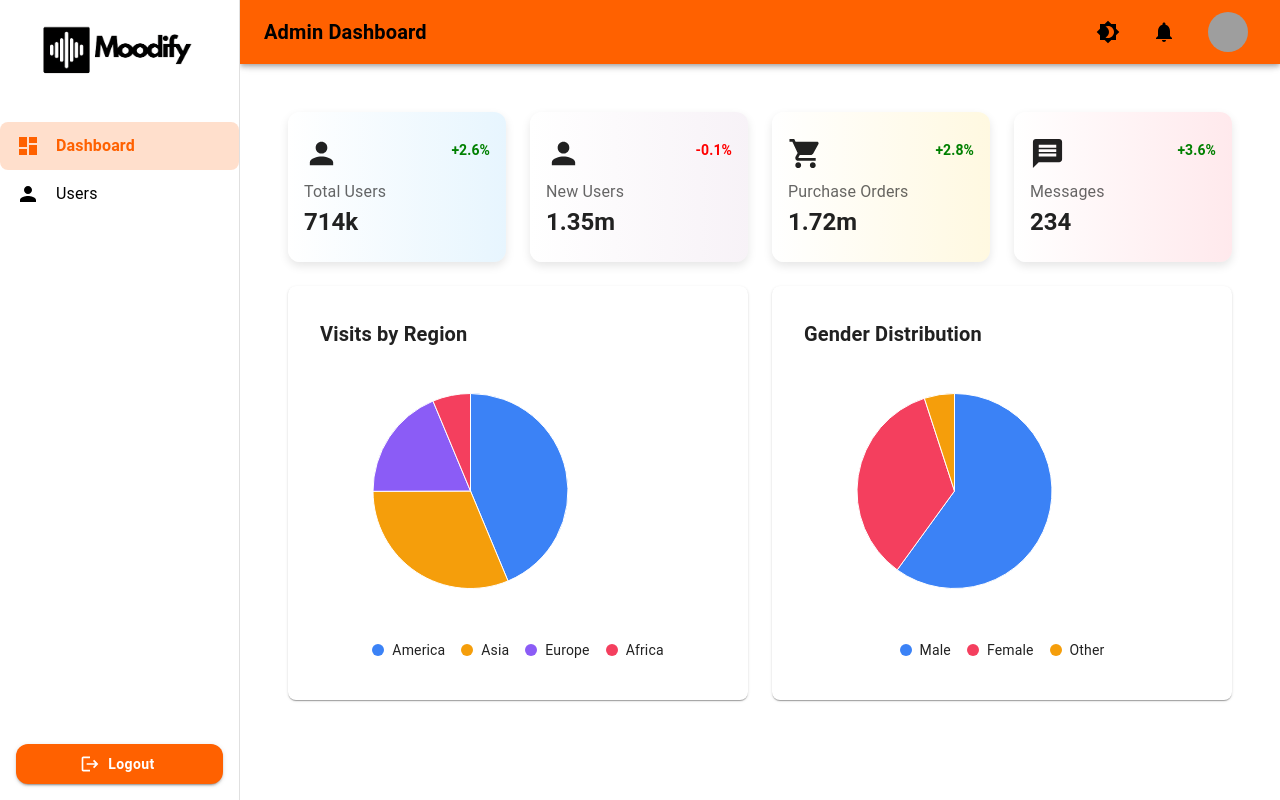
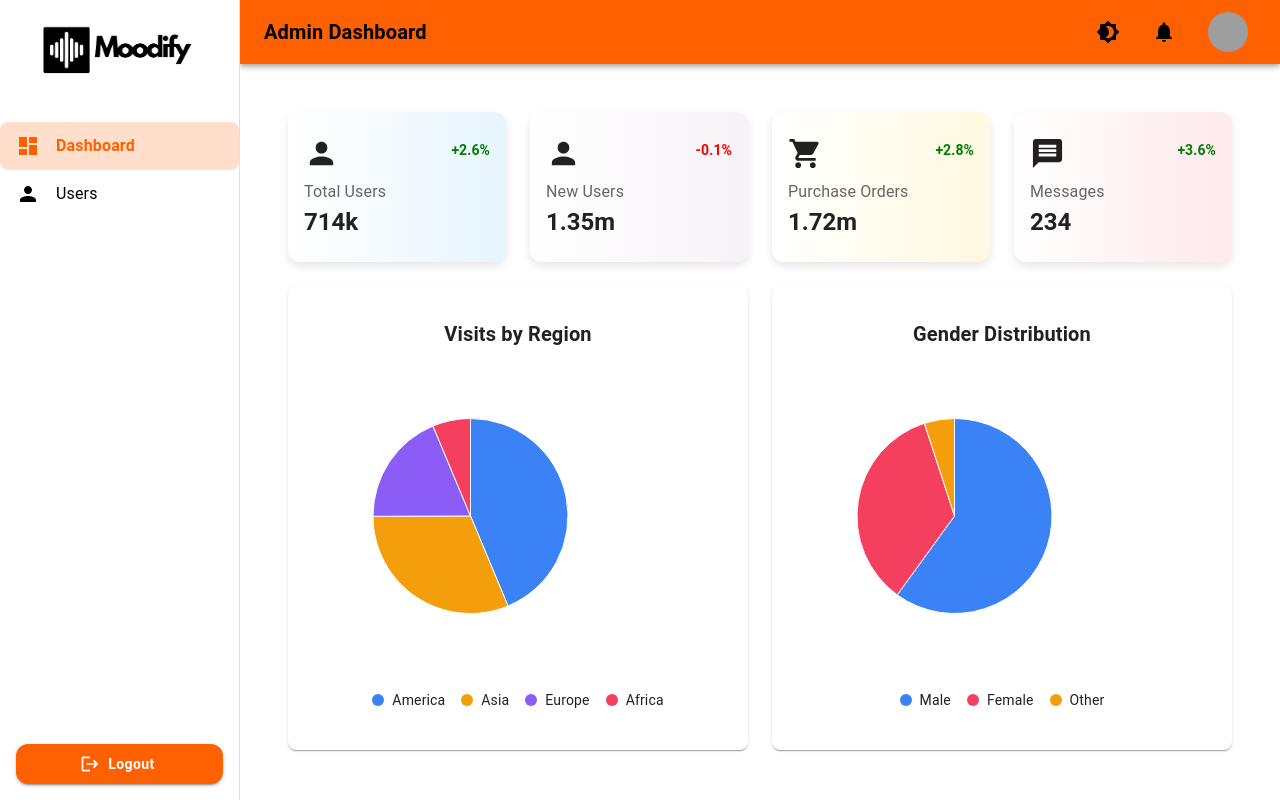
Before and after one commit to hananeltassa/Moodify-website, a React (Create React App) app: page /dashboard in a window 1280 px wide. Built offline with nearby package versions, Linux system fonts and the light colour scheme; grey boxes are pictures that could not be loaded.

Commit message:
Updated Chart component

```diff
--- a/src/components/ChartComponent/index.jsx
+++ b/src/components/ChartComponent/index.jsx
@@ -2,7 +2,12 @@ import React from "react";
 import { PieChart } from "@mui/x-charts";
 import { Card, CardContent, Typography, Box, Stack } from "@mui/material";
 
-const ChartComponent = ({ data, title }) => {
+const ChartComponent = ({ data = [], title }) => {
+  if (!Array.isArray(data)) {
+    console.error("Invalid data provided to ChartComponent. Expected an array.");
+    data = [];
+  }
+
   return (
     <Card
       sx={{
@@ -14,7 +19,10 @@ const ChartComponent = ({ data, title }) => {
     >
       <CardContent>
         {/* Title */}
-        <Typography variant="h6" sx={{ fontWeight: "bold", mb: 2,}}>
+        <Typography
+          variant="h6"
+          sx={{ fontWeight: "bold", mb: 2, textAlign: "center" }}
+        >
           {title}
         </Typography>
 
@@ -24,13 +32,20 @@ const ChartComponent = ({ data, title }) => {
             display: "flex",
             justifyContent: "center",
             alignItems: "center",
-            height: 250,
+            height: 300, // Ensure enough height to center
           }}
         >
+          {data.length > 0 ? (
             <PieChart series={[{ data }]} width={300} height={300} />
+          ) : (
+            <Typography variant="body2" color="text.secondary">
+              No data available
+            </Typography>
+          )}
         </Box>
 
         {/* Custom Legend */}
+        {data.length > 0 && (
           <Stack
             direction="row"
             justifyContent="center"
@@ -53,6 +68,7 @@ const ChartComponent = ({ data, title }) => {
               </Box>
             ))}
           </Stack>
+        )}
       </CardContent>
     </Card>
   );
```
Lines whose indentation alone changed are shown as unchanged.
